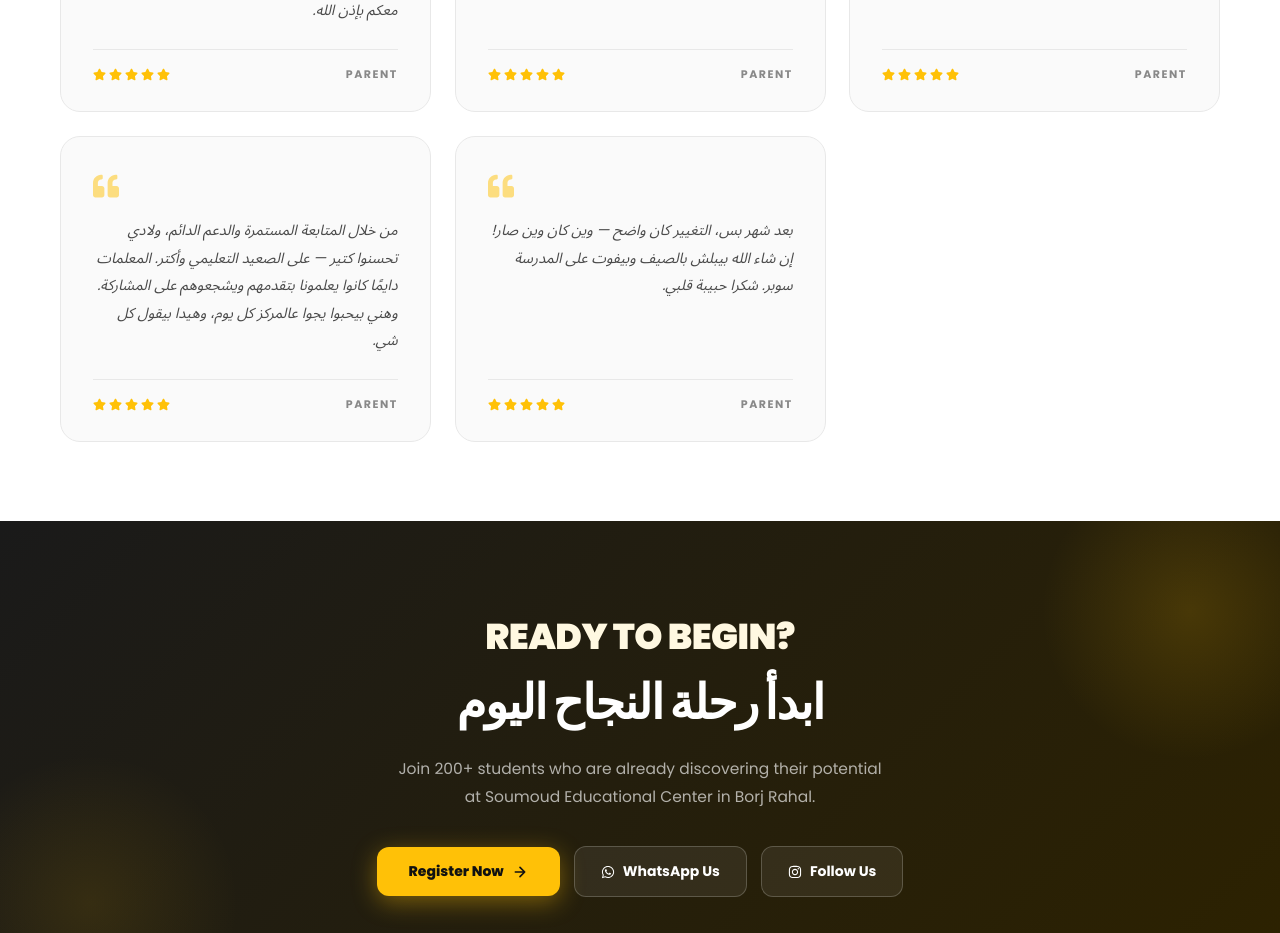
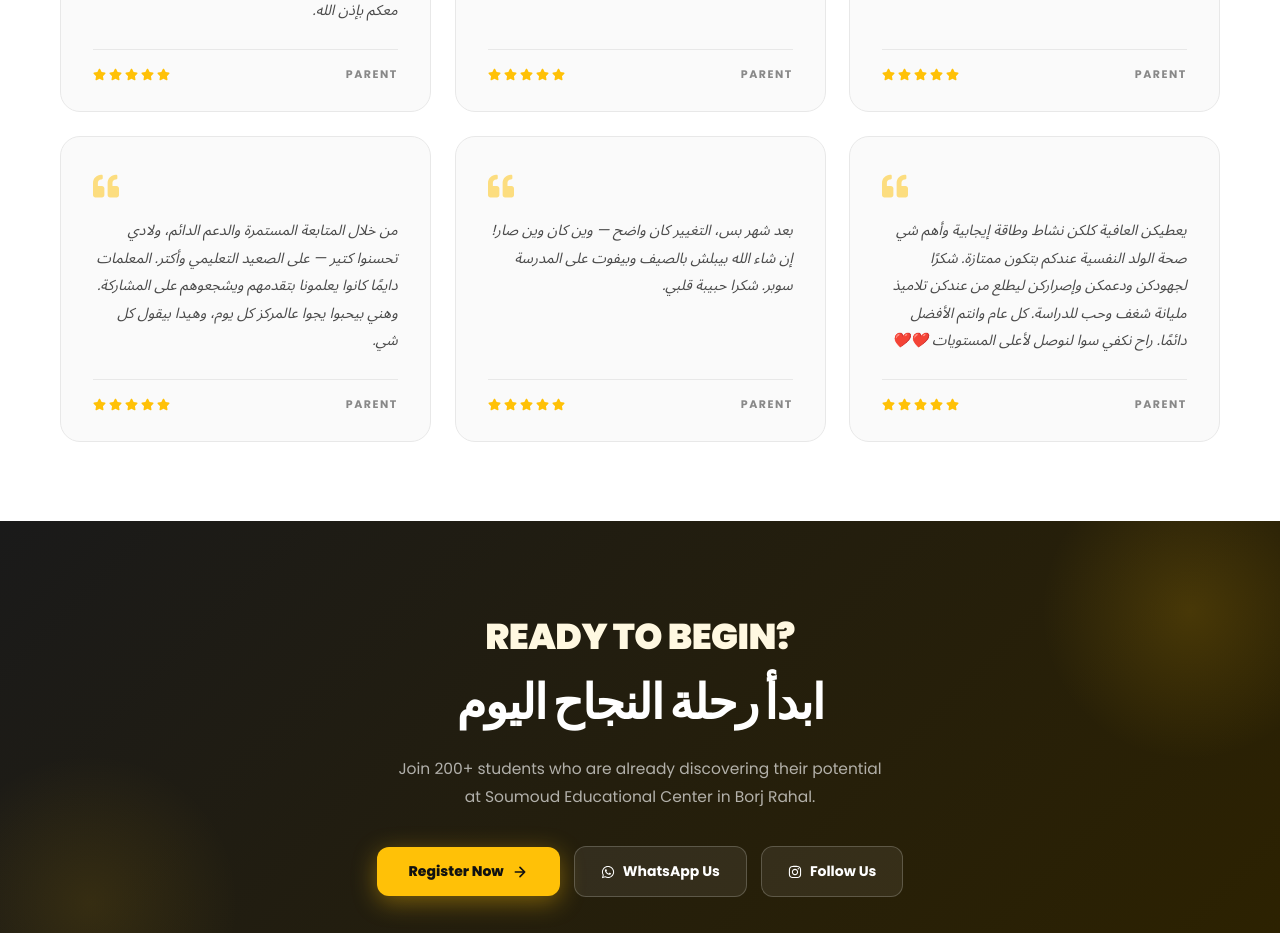
Before and after one commit to aliazzam7/soumoud-center, a React (Create React App) app: page / in a window 1280 px wide. Shown: the part 4180-5113 px from the top of the page. Built offline with nearby package versions, Linux system fonts and the light colour scheme.

Commit message:
add new feadback

```diff
--- a/src/components/Testimonials/Testimonials.jsx
+++ b/src/components/Testimonials/Testimonials.jsx
@@ -2,7 +2,6 @@
 import { FaStar, FaQuoteLeft } from "react-icons/fa";
 import useInView from "../../hooks/useInView";
 import "./Testimonials.css";
-
 const testimonials = [
   {
     stars: 5,
@@ -23,6 +22,10 @@ const testimonials = [
   {
     stars: 5,
     text: "بعد شهر بس، التغيير كان واضح — وين كان وين صار! إن شاء الله بيبلش بالصيف وبيفوت على المدرسة سوبر. شكرا حبيبة قلبي.",
+  },
+  {
+    stars: 5,
+    text: "يعطيكن العافية كلكن نشاط وطاقة إيجابية وأهم شي صحة الولد النفسية عندكم بتكون ممتازة. شكرًا لجهودكن ودعمكن وإصراركن ليطلع من عندكن تلاميذ مليانة شغف وحب للدراسة. كل عام وانتم الأفضل دائمًا. راح نكفي سوا لنوصل لأعلى المستويات ❤️❤️",
   },
 ];
 
```
